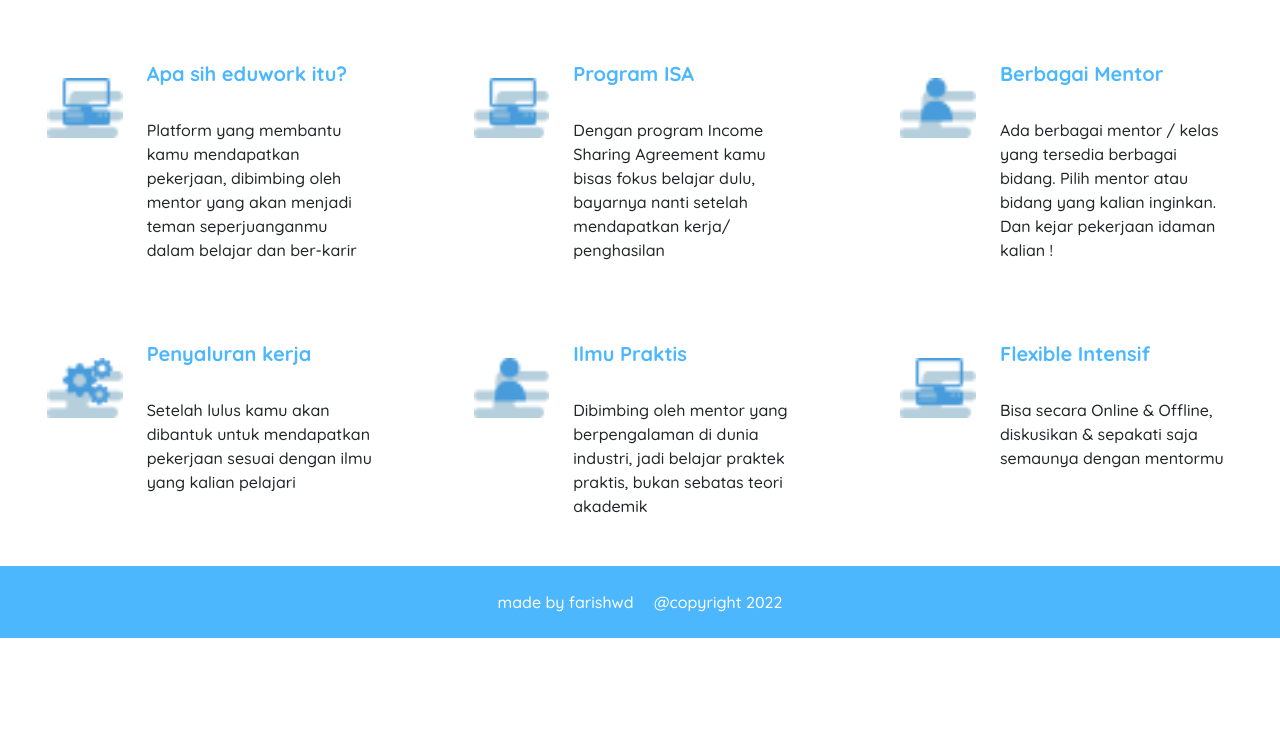
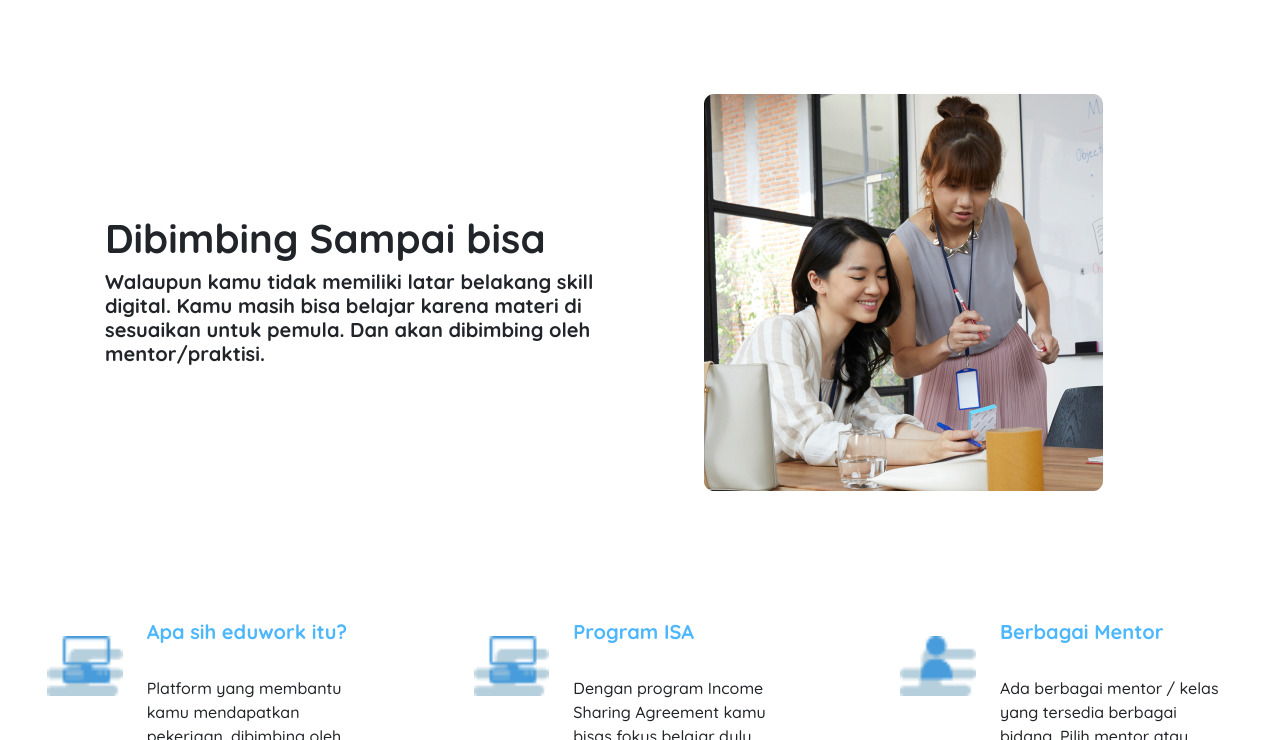
Before and after one commit to farishuwaidi/latihan-git, a plain HTML site: page index.html in a window 1280 px wide. Shown: the part 674-1414 px from the top of the page. Before the commit the page ends 1312 px from the top, so only its background shows below. Drawn offline with nearby package versions, Linux system fonts and the light colour scheme.

Commit message:
[ADD] landing

```diff
--- a/index.html
+++ b/index.html
@@ -51,6 +51,24 @@
         <a class="btn btn-dark btn-lg rounded-pill px-4" href="#" role="button">Daftar Sekarang</a>
     </div>
     <!-- end of jumbotron -->
+
+    <!-- landing -->
+    <div class="container-fluid p-5 mt-5 mb-5">
+        <div class="row px-5">
+            <div class="col-lg-6 pl-4 py-5">
+                <div class="h-auto py-5 mt-4">
+                   <h1 class="font-weight-bold">Dibimbing Sampai bisa</h1>
+                   <p class="font-weight-bold h5">Walaupun kamu tidak memiliki latar belakang skill digital. Kamu masih bisa belajar karena materi di sesuaikan untuk pemula. Dan akan dibimbing oleh mentor/praktisi.</p>
+                </div>
+            </div>
+            <div class="col-lg-6 pr-5">
+                <div class="w-100">
+                    <img src="/img/free 2.png" alt="free2" class="mx-auto d-block">
+                </div>
+            </div>
+        </div>
+    </div>
+    <!-- end of landing -->
 
     <!-- fasilitas -->
     <div class="container-fluid">
```
Also changed, not shown: img/free 2.png (added).
